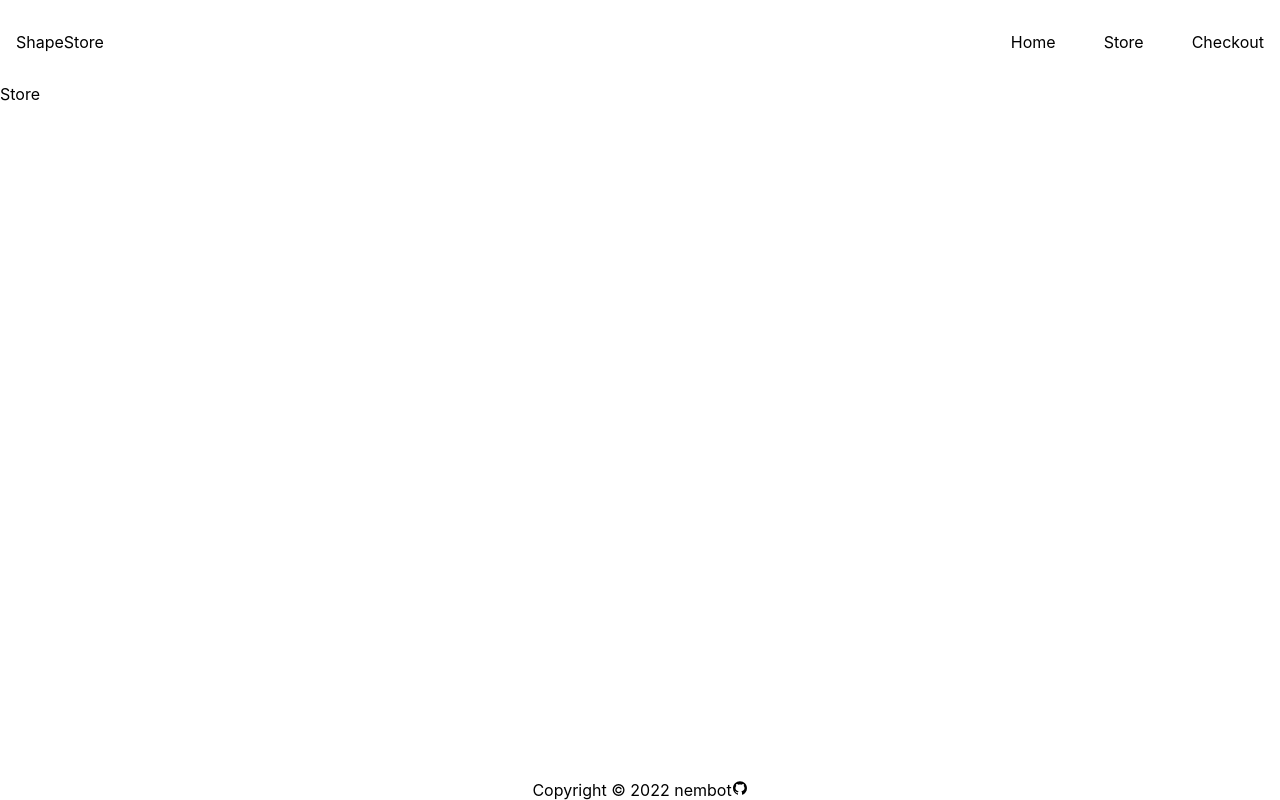
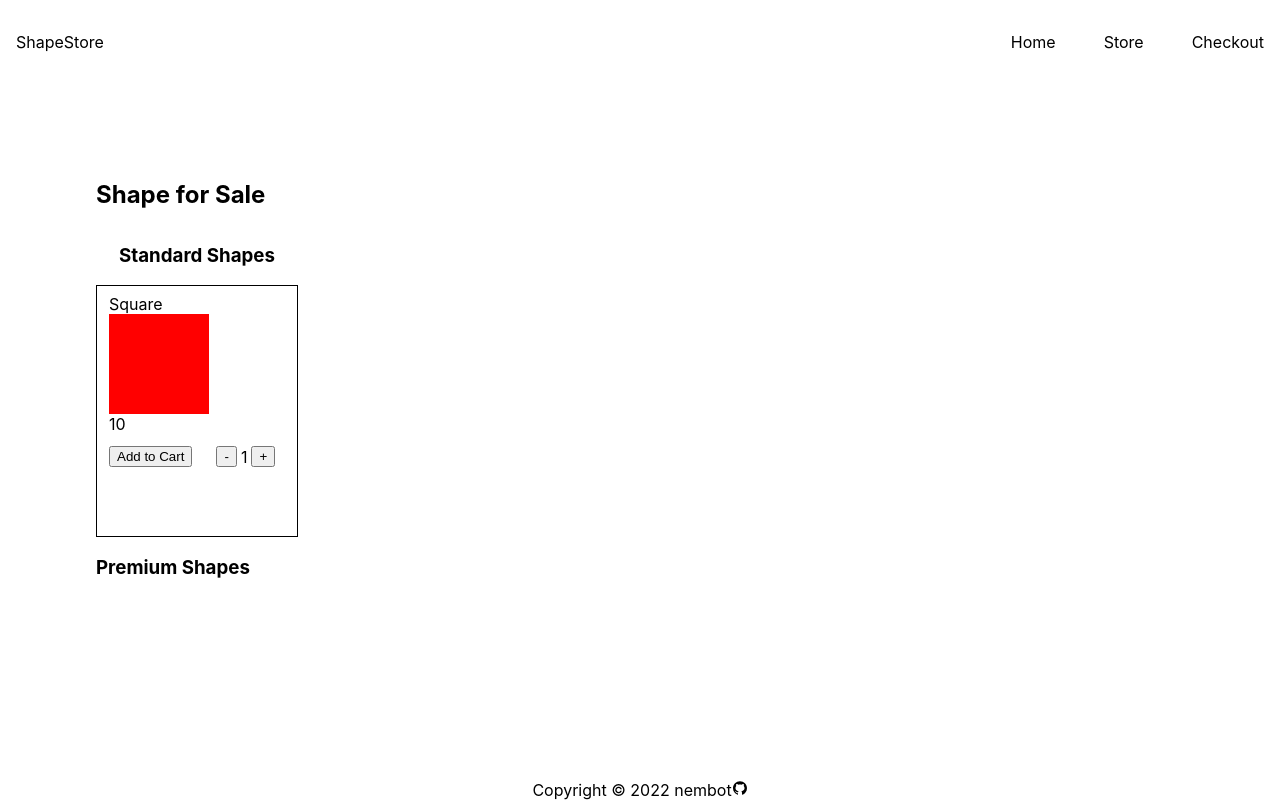
Before and after one commit to NemB0t/shapestore, a React (Create React App) app: page /store in a window 1280 px wide. Built offline with nearby package versions, Linux system fonts and the light colour scheme.

Commit message:
added card to store with dynamic shapes classes - clsx

```diff
--- a/package.json
+++ b/package.json
@@ -6,6 +6,7 @@
     "@testing-library/jest-dom": "^5.16.5",
     "@testing-library/react": "^13.4.0",
     "@testing-library/user-event": "^13.5.0",
+    "clsx": "^1.2.1",
     "react": "^18.2.0",
     "react-dom": "^18.2.0",
     "react-icons": "^4.6.0",
--- /dev/null
+++ b/src/Components/ShapeCard.css
@@ -0,0 +1,38 @@
+
+.ShapeCard{
+    display: grid;
+    grid-template-rows: 1fr 1fr;
+    grid-template-columns: auto;
+    height: 250px;
+    width: 200px;
+    border: 1px black solid;
+    justify-content: flex-start;
+    align-items: flex-start;
+}
+.card-top{
+    width: 100%;
+    display: grid;
+    grid-template-rows: 1fr auto 1fr;
+    justify-content: flex-start;
+    padding-left: .75rem;
+    padding-top: .5rem;
+    /* align-items: center; */
+    text-align: left;
+    /* padding: 1rem; */
+}
+.card-bottom{
+    /* height: 40px;
+    width: max-content; */
+    display: flex;
+    justify-content: space-between;
+    align-items: center;
+    /* gap: 6px;  */
+    padding: .75rem;
+    width: 100%;
+}
+.card-bottom-right{
+    display: flex;
+    justify-content: space-evenly;
+    align-items: center;
+    gap: 4px;
+}
--- /dev/null
+++ b/src/Components/ShapeCard.js
@@ -0,0 +1,33 @@
+import './shapes.css'
+import './ShapeCard.css'
+import { clsx } from 'clsx';
+
+
+
+function ShapeCard(props) {
+        return (
+      <div className="ShapeCard">
+        <div className='card-top'>
+            <div className='name'>{props.shape.name}</div>
+            {/* <div className='clsx'>shpe will be here</div> */}
+            <div className={clsx(
+              // 'shape',
+              {
+              'triangle': props.shape.id===1,
+              'square':props.shape.id===2,
+            })}></div>
+            <div className='price'>{props.shape.price}</div>
+        </div>
+        <div className='card-bottom'>
+            <button>Add to Cart</button>
+            <div className='card-bottom-right'>
+                <button>-</button>
+                <div className='quantity'>1</div>
+                <button>+</button>
+            </div>
+        </div>
+      </div>
+    );
+  }
+
+  export default ShapeCard;
--- a/src/Components/Store.css
+++ b/src/Components/Store.css
@@ -1,4 +1,8 @@
 .Store{
     flex:1;
     display: flex;
+    flex-direction: column;
+    justify-content: flex-start;
+    align-items: flex-start;
+    padding: 6rem;
 }
--- a/src/Components/Store.js
+++ b/src/Components/Store.js
@@ -1,9 +1,59 @@
+import {useState} from 'react';
+import ShapeCard from './ShapeCard';
 import './Store.css'
 
+
 function Store() {
+
+  const [shapeArr, setShapeArr] = useState([
+    {id:1,
+    name: 'Triangle',
+    type:'std',
+    price: 10},
+    {id:2,
+    name: 'Square',
+    type:'std',
+    price: 10},
+    {id:3,
+    name: 'Circle',
+    type:'std',
+    price: 10},
+    {id:4,
+    name: 'Space Invader',
+    type:'premium',
+    price: 30},
+    {id:5,
+    name: 'Pac-Man',
+    type:'premium',
+    price: 30},
+    {id:6,
+    name: 'Egg',
+    type:'premium',
+    price: 30},
+    {id:7,
+    name: 'Diamond',
+    type:'premium',
+    price: 30},
+    {id:8,
+    name: 'Infinity',
+    type:'premium',
+    price: 30},
+    {id:9,
+    name: 'Heart',
+    type:'premium',
+    price: 30}
+    ]);
+
     return (
       <div className="Store">
-        Store
+        <h2>Shape for Sale</h2>
+        <div className='std shapeBox'>
+          <h3>Standard Shapes</h3>
+          <ShapeCard shape={{id:2,name: 'Square',type:'std',price: 10}} />
+        </div>
+        <div className='premium shapeBox'>
+          <h3>Premium Shapes</h3>
+        </div>
       </div>
     );
   }
--- /dev/null
+++ b/src/Components/shapes.css
@@ -0,0 +1,20 @@
+
+.triangle{
+    width: 0;
+    height: 0;
+    border-left: 50px solid transparent;
+    border-right: 50px solid transparent;
+    border-bottom: 100px solid red;
+    }
+
+
+.square {
+    width: 100px;
+    height: 100px;
+    background: red;
+  }
+
+  .shape{
+    height: 150px;
+    width: 150px;
+}
--- a/src/index.css
+++ b/src/index.css
@@ -19,6 +19,7 @@ code {
     monospace;
 }
 
+/* LifeSaver */
 /* *{
   outline: 1px solid red;
 } */
```
Also changed, not shown: 1 other file (tests, documents, lock files or other folders).
